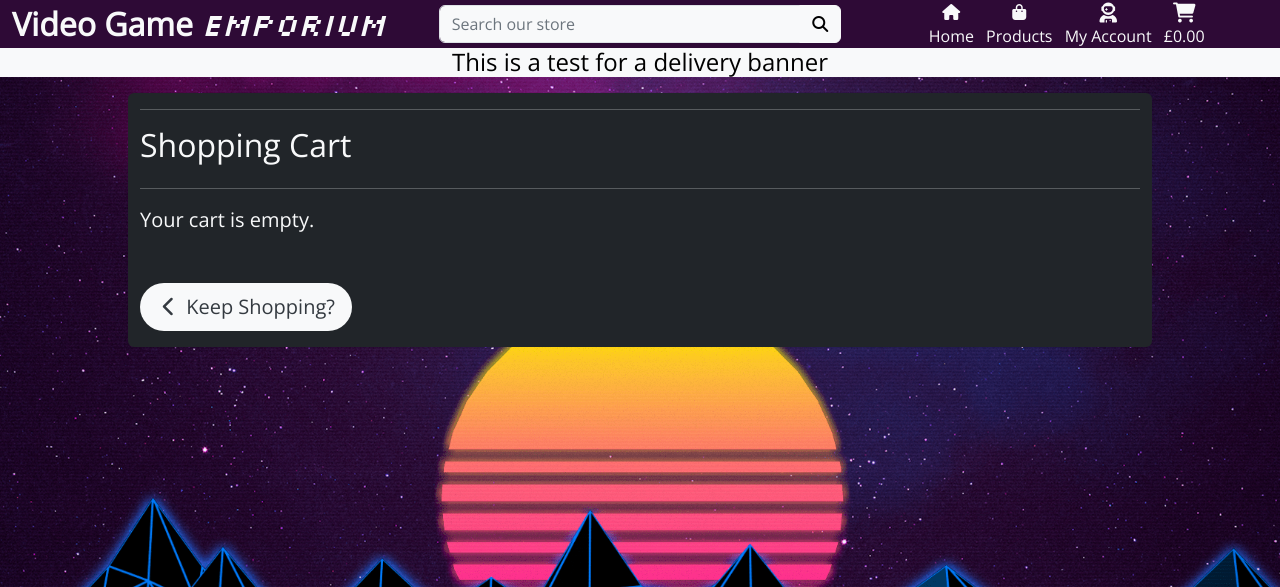
After one commit to joshfreeman00/VideoGameEmporium-MS4, a Django app: page /cart/ in a window 1280 px wide. The commit adds this page. Shown: the top 587 px of the page. Run offline with Django 3.2, Linux system fonts and the light colour scheme.

Commit message:
Implement the base structue for the cart

```diff
--- /dev/null
+++ b/cart/templates/cart/shopping_cart.html
@@ -0,0 +1,31 @@
+{% extends "base.html" %}
+{% load static %}
+
+{% block content %}
+<div class="overlay"></div>
+<div class="container rounded bg-dark text-light my-3">
+    <div class="row">
+        <div class="col">
+            <hr>
+            <h2 class="logo-font mb-4">Shopping Cart</h2>
+            <hr>
+        </div>
+    </div>
+
+    <div class="row">
+        <div class="col">
+            {% if bag_items %}
+                <div class="table-responsive rounded"></div>
+            {% else %}
+                <p class="lead mb-5">Your cart is empty.</p>
+                <a href="{% url 'products' %}" class="keep-shopping btn btn-lg rounded-pill mb-3">
+                    <span class="icon">
+                        <i class="fas fa-chevron-left"></i>
+                    </span>
+                    <span>Keep Shopping?</span>
+                </a>
+            {% endif %}
+        </div>
+    </div>
+</div>
+{% endblock %}
--- a/static/css/base.css
+++ b/static/css/base.css
@@ -34,7 +34,8 @@ body {
     width: fit-content;
 }
 
-.shop-now-button {
+.shop-now-button,
+.keep-shopping {
     background: #f8f9fa;
     color: #343a40;
 }
@@ -44,7 +45,10 @@ body {
 .shop-now-button:focus,
 #q:hover,
 #q:active,
-#q:focus {
+#q:focus,
+.keep-shopping:hover,
+.keep-shopping:active,
+.keep-shopping:focus {
     background: #95098e;
     color: #f8f9fa;
 }
```
